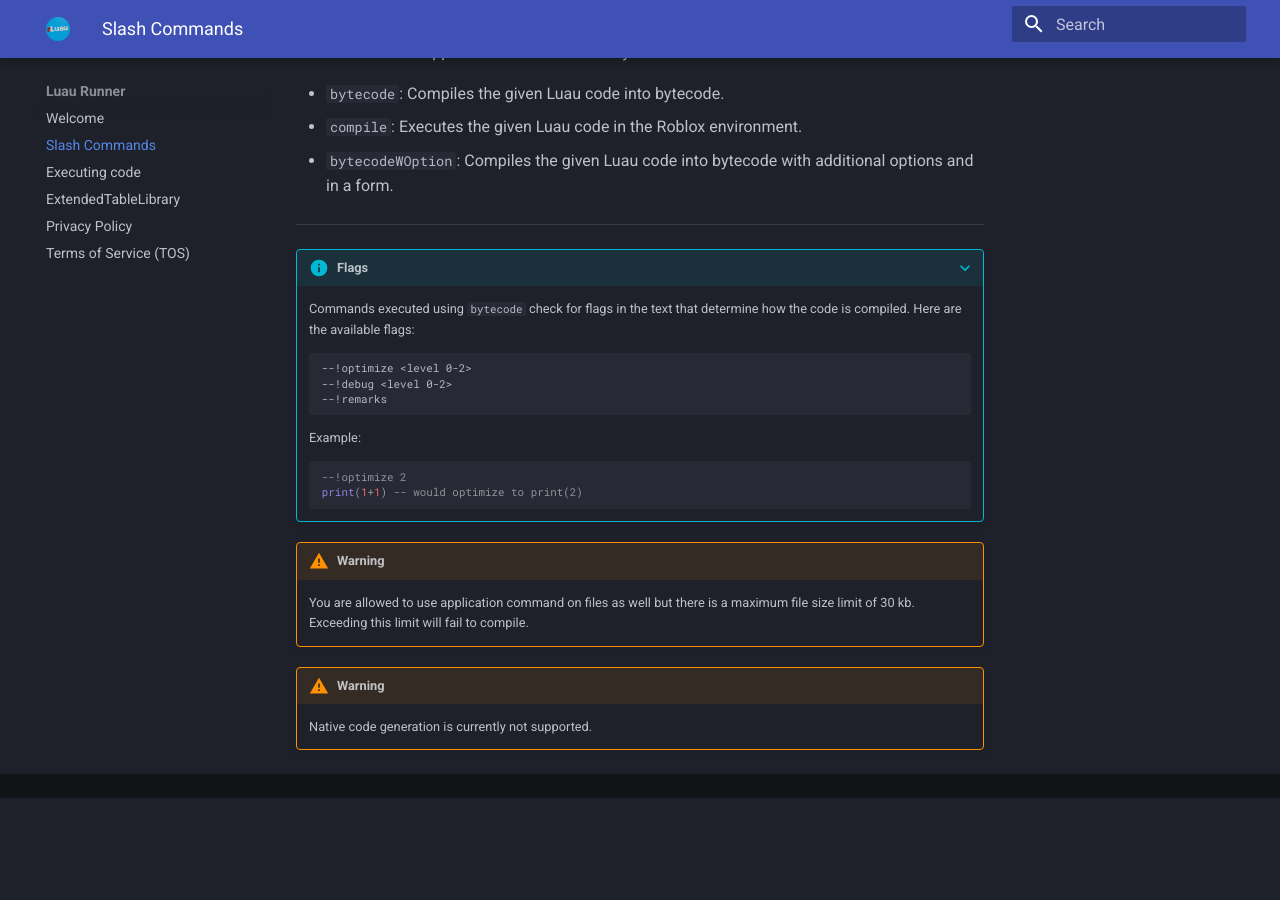
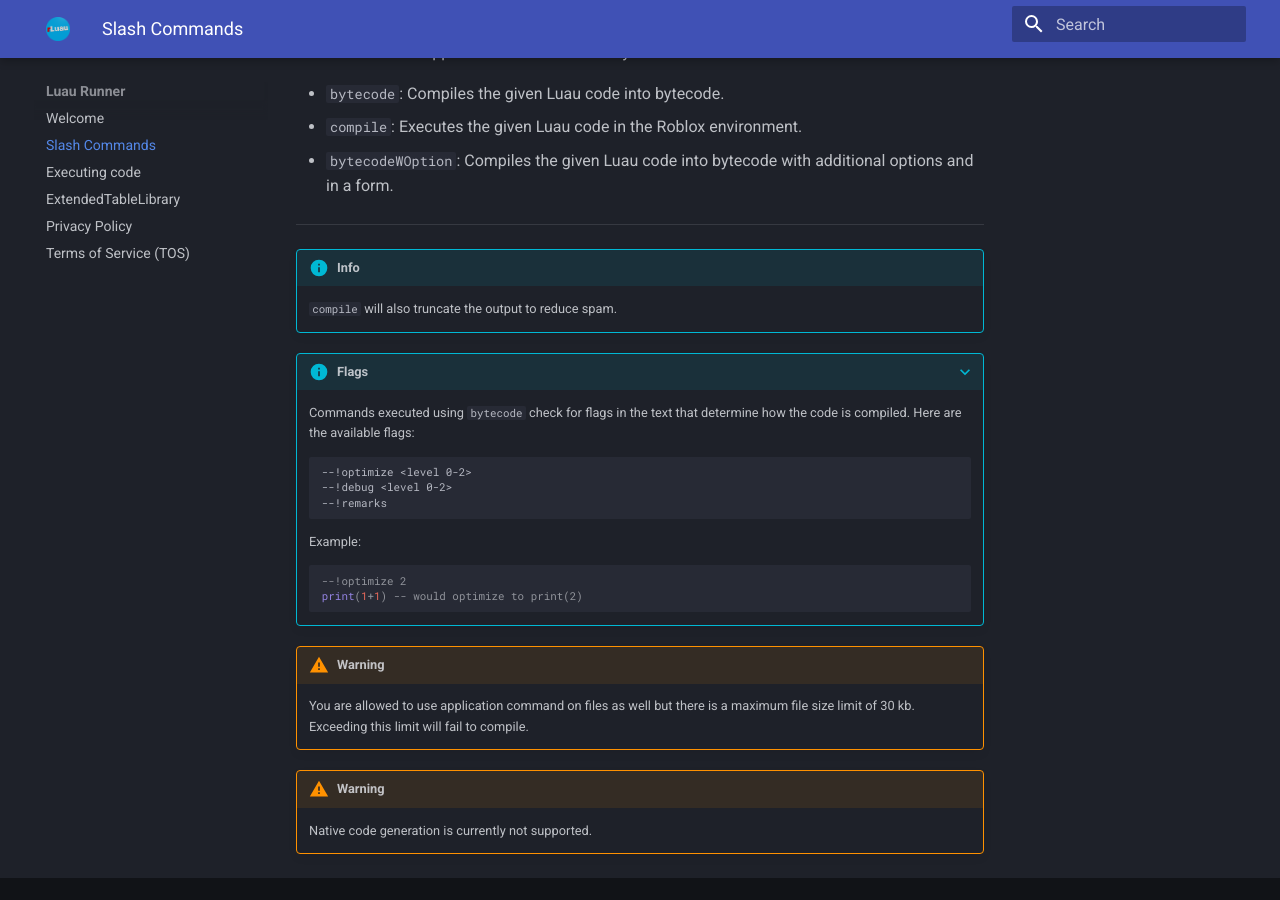
Before and after one commit to haotian2006/LuauBotSite, an MkDocs documentation site: the page built from docs/Commands.md, in a window 1280 px wide and 900 px high, scrolled down 399 px. Built offline with MkDocs 1.6.1 and Material for MkDocs 9.7.7, drawn with Linux system fonts in a browser that asks for light colours; before the commit the page ends 1203 px from its top, so only the background shows below that.

Commit message:
Add another  info

```diff
--- a/docs/Commands.md
+++ b/docs/Commands.md
@@ -15,6 +15,9 @@ Here are the valid application commands that you can use with the bot:
 - `bytecodeWOption`: Compiles the given Luau code into bytecode with additional options and in a form.
 
 ---
+
+!!! info
+    `compile` will also truncate the output to reduce spam.
 
 ???+ info "Flags"
     Commands executed using `bytecode` check for flags in the text that determine how the code is compiled. Here are the available flags:
```
